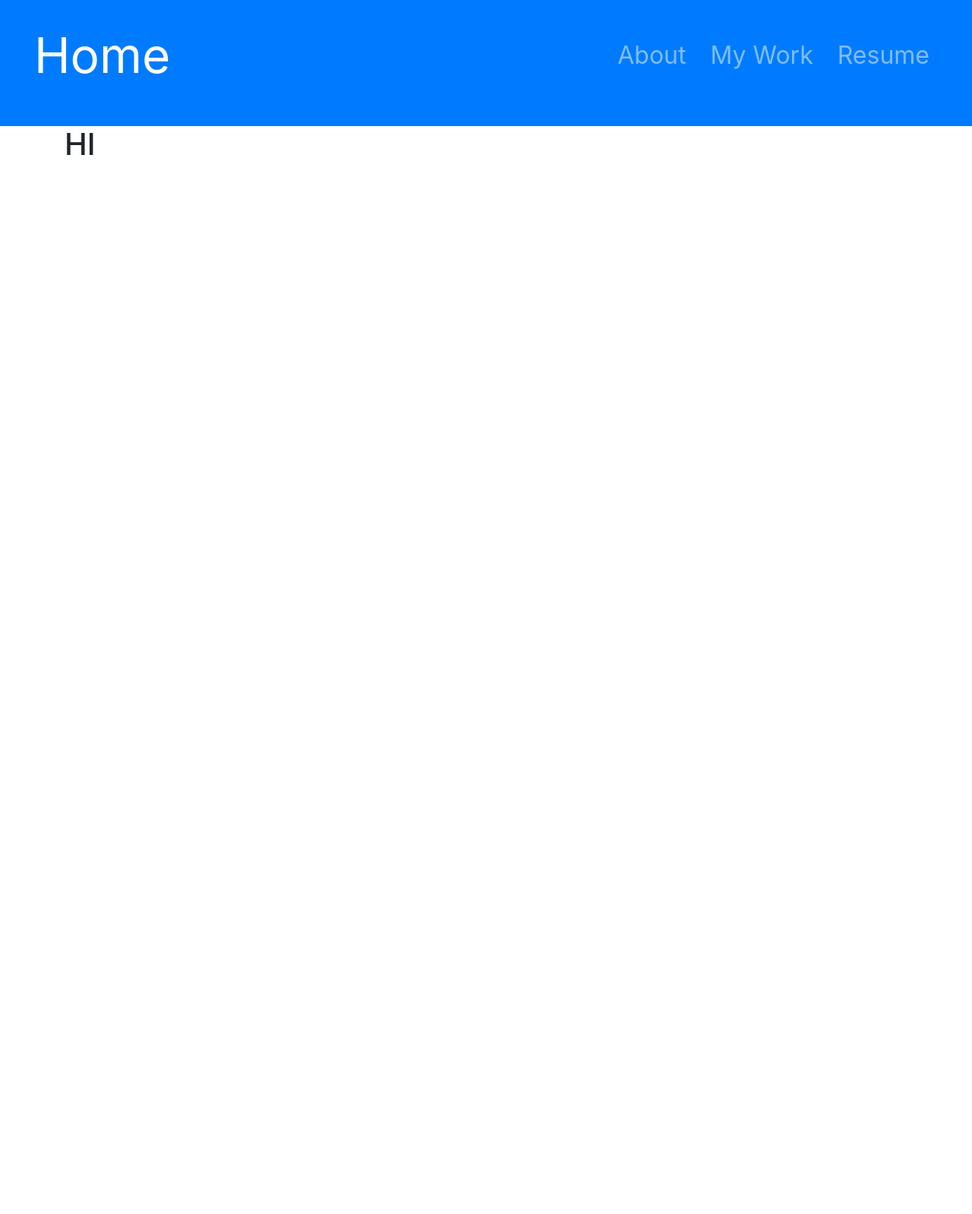
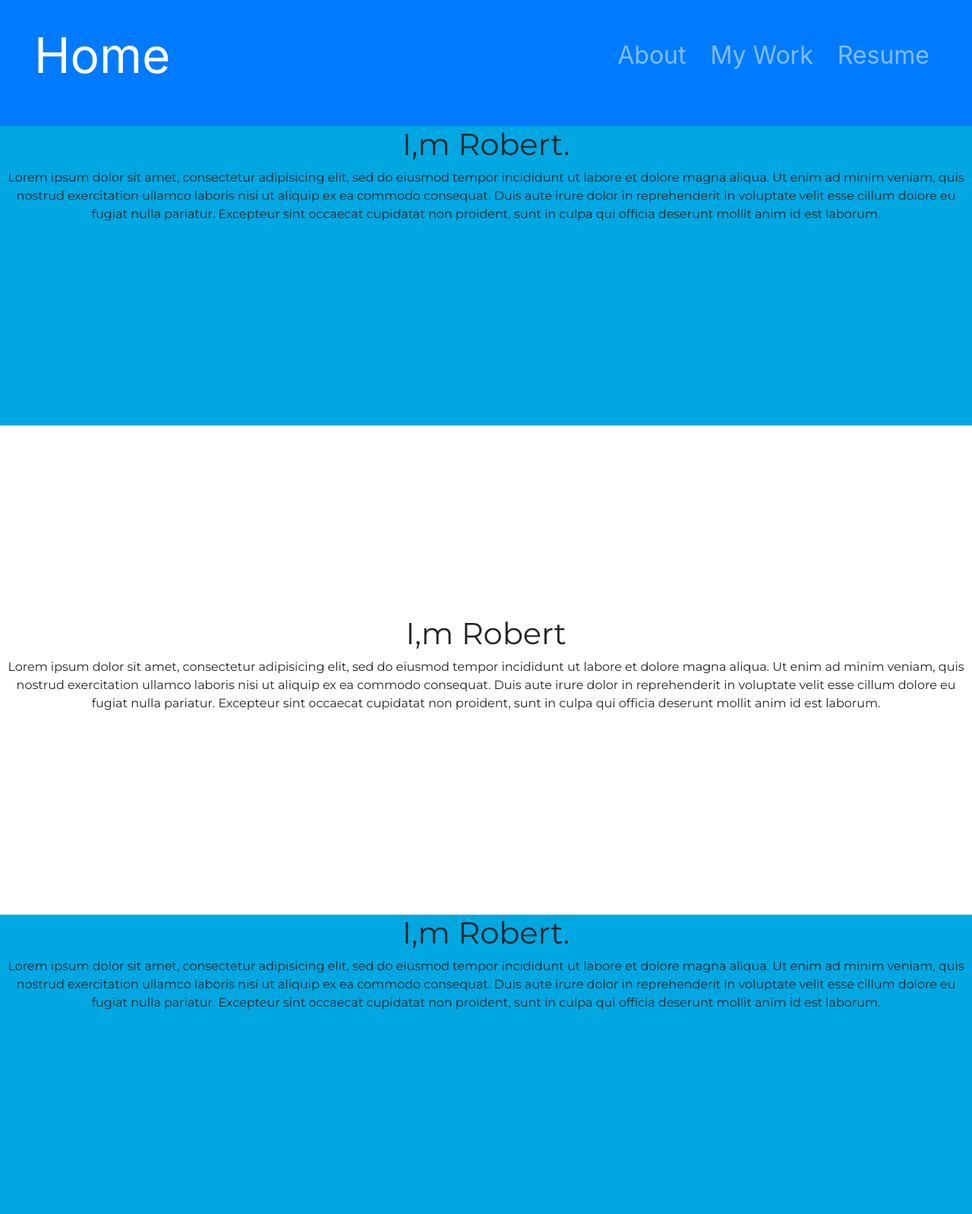
Before and after one commit to robcwi/MyWebsite, a Django app: template website/templates/my_website/home.html in a window 1280 px wide. Shown: the whole page at 76% size. Before the commit the page ends 204 px from the top, so only its background shows below. Run offline with Django 3.2, Linux system fonts and the light colour scheme; the template is opened without the code that fills it, so the values that code supplies are empty; some libraries are stand-ins or nearby versions.

Commit message:
started work on home.html and added fonts and icon

```diff
--- /dev/null
+++ b/website/static/css/home.css
@@ -0,0 +1,14 @@
+.intro,  .contact{
+  text-align: center;
+  background-color: #00A7E1;
+  padding-bottom: 250px;
+  font-family: Montserrat;
+}
+
+.detail{
+  padding-top: 250px;
+  padding-bottom: 250px;
+  text-align: center;
+  font-family: Montserrat;
+
+}
--- a/website/templates/my_website/base.html
+++ b/website/templates/my_website/base.html
@@ -8,9 +8,17 @@ will contain navbar -->
 <head>
   <meta charset="utf-8">
   <title></title>
+  <!-- font -->
+  <link href="https://fonts.googleapis.com/css?family=Merriweather|Montserrat|Sacramento" rel="stylesheet">
+
+
+  <!-- Icon -->
+  <link rel="icon" href="favicon.ico">
+
   <!-- CSS only -->
   <link rel="stylesheet" href="https://stackpath.bootstrapcdn.com/bootstrap/4.5.0/css/bootstrap.min.css" integrity="sha384-9aIt2nRpC12Uk9gS9baDl411NQApFmC26EwAOH8WgZl5MYYxFfc+NcPb1dKGj7Sk" crossorigin="anonymous">
   <link rel="stylesheet" href="{% static 'css/base.css' %}">
+  <link rel="stylesheet" href="{% static 'css/home.css'%}">
 
   <!-- JS, Popper.js, and jQuery -->
   <script src="https://code.jquery.com/jquery-3.5.1.slim.min.js" integrity="sha384-DfXdz2htPH0lsSSs5nCTpuj/zy4C+OGpamoFVy38MVBnE+IbbVYUew+OrCXaRkfj" crossorigin="anonymous"></script>
@@ -39,12 +47,12 @@ will contain navbar -->
     </div>
   </nav>
 
-  <div class="container">
+  <!-- <div class="container"> -->
   {% block body_block %}
 
   {% endblock %}
 
-  </div>
+  <!-- </div> -->
 </body>
 
 </html>
--- a/website/templates/my_website/home.html
+++ b/website/templates/my_website/home.html
@@ -1,7 +1,32 @@
 <!-- the home page of this website -->
 {% extends "my_website/base.html"%}
 
-  {% block body_block %}
-    <h1>HI</h1>
+{% block body_block %}
 
-  {% endblock %}
+
+<div class="intro">
+  <div class="">
+    <h1 class="title">I,m Robert.</h1>
+    <p>Lorem ipsum dolor sit amet, consectetur adipisicing elit, sed do eiusmod tempor incididunt ut labore et dolore magna aliqua. Ut enim ad minim veniam, quis nostrud exercitation ullamco laboris nisi ut aliquip ex ea commodo consequat. Duis aute
+      irure dolor in reprehenderit in voluptate velit esse cillum dolore eu fugiat nulla pariatur. Excepteur sint occaecat cupidatat non proident, sunt in culpa qui officia deserunt mollit anim id est laborum.</p>
+  </div>
+</div>
+
+
+<div class="detail">
+  <div class="">
+    <h1 class="title">I,m Robert</h1>
+    <p>Lorem ipsum dolor sit amet, consectetur adipisicing elit, sed do eiusmod tempor incididunt ut labore et dolore magna aliqua. Ut enim ad minim veniam, quis nostrud exercitation ullamco laboris nisi ut aliquip ex ea commodo consequat. Duis aute
+      irure dolor in reprehenderit in voluptate velit esse cillum dolore eu fugiat nulla pariatur. Excepteur sint occaecat cupidatat non proident, sunt in culpa qui officia deserunt mollit anim id est laborum.</p>
+  </div>
+</div>
+
+
+<div class="contact">
+  <div class="">
+    <h1 class="title">I,m Robert.</h1>
+    <p>Lorem ipsum dolor sit amet, consectetur adipisicing elit, sed do eiusmod tempor incididunt ut labore et dolore magna aliqua. Ut enim ad minim veniam, quis nostrud exercitation ullamco laboris nisi ut aliquip ex ea commodo consequat. Duis aute
+      irure dolor in reprehenderit in voluptate velit esse cillum dolore eu fugiat nulla pariatur. Excepteur sint occaecat cupidatat non proident, sunt in culpa qui officia deserunt mollit anim id est laborum.</p>
+  </div>
+</div>
+{% endblock %}
```
Also changed, not shown: website/favicon.ico (added). Lines whose indentation alone changed are shown as unchanged.
